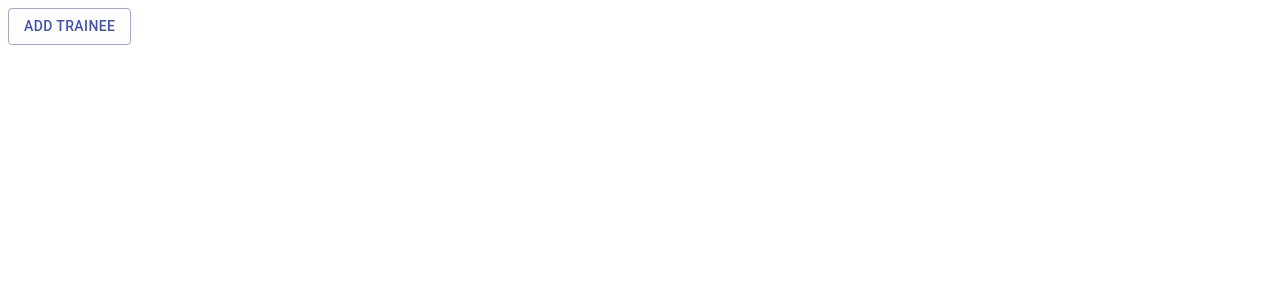
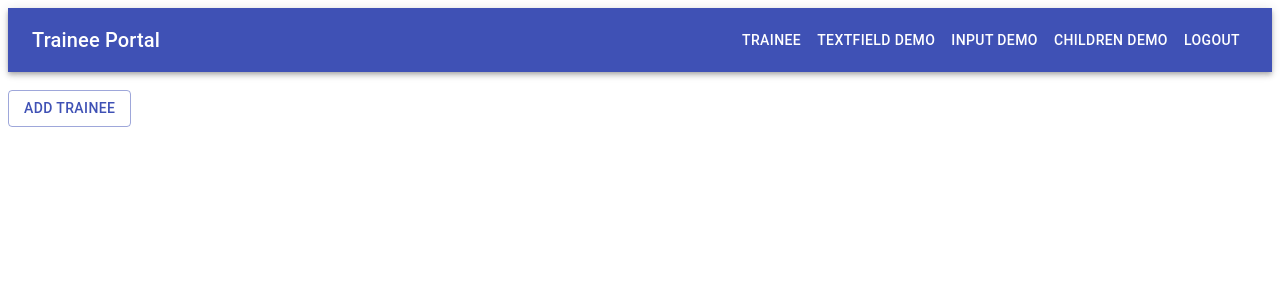
Before and after one commit to Priyankatiyar/javascript_Client, a React (Create React App) app in the folder training/: page / in a window 1280 px wide. Shown: the top 300 px of the page. Built offline with nearby package versions, Linux system fonts and the light colour scheme.

Commit message:
feat- NavBar and Login Ui

```diff
--- a/training/src/pages/Trainee/Trainee.jsx
+++ b/training/src/pages/Trainee/Trainee.jsx
@@ -1,6 +1,7 @@
 import { Button } from '@material-ui/core';
 import React from 'react';
 import AddDialog from './components/AddDialog/AddDialog';
+import NavBar from '../components/Navbar/Navbar';
 
 class Trainee extends React.Component {
   constructor(props) {
@@ -12,7 +13,11 @@ class Trainee extends React.Component {
     const { isOpen } = this.state;
     return (
       <>
-        <Button variant="outlined" color="primary" href="#outlined-buttons" onClick={() => this.setState({ isOpen: true })}>Add Trainee</Button>
+        <NavBar />
+        &nbsp;&nbsp;&nbsp;
+        <div>
+          <Button variant="outlined" color="primary" href="#outlined-buttons" onClick={() => this.setState({ isOpen: true })}>Add Trainee</Button>
+        </div>
         <AddDialog open={isOpen} />
       </>
     );
--- a/training/src/pages/Trainee/components/index.js
+++ b/training/src/pages/Trainee/components/index.js
@@ -0,0 +1 @@
+export { AddDialog } from './AddDialog';
--- /dev/null
+++ b/training/src/pages/components/Navbar/Navbar.jsx
@@ -0,0 +1,36 @@
+import React from 'react';
+import { makeStyles } from '@material-ui/core/styles';
+import AppBar from '@material-ui/core/AppBar';
+import Toolbar from '@material-ui/core/Toolbar';
+import Typography from '@material-ui/core/Typography';
+import Button from '@material-ui/core/Button';
+
+const useStyles = makeStyles(() => ({
+  root: {
+    flexGrow: 1,
+  },
+  title: {
+    flexGrow: 1,
+  },
+}));
+
+export default function NavBar() {
+  const classes = useStyles();
+
+  return (
+    <div className={classes.root}>
+      <AppBar position="static">
+        <Toolbar>
+          <Typography variant="h6" className={classes.title}>
+            Trainee Portal
+          </Typography>
+          <Button color="inherit">TRAINEE</Button>
+          <Button color="inherit">TEXTFIELD DEMO</Button>
+          <Button color="inherit">INPUT DEMO</Button>
+          <Button color="inherit">CHILDREN DEMO</Button>
+          <Button color="inherit"> LOGOUT</Button>
+        </Toolbar>
+      </AppBar>
+    </div>
+  );
+}
--- /dev/null
+++ b/training/src/pages/components/Navbar/index.js
@@ -0,0 +1 @@
+export { default as Navbar } from './Navbar';
--- /dev/null
+++ b/training/src/pages/components/index.js
@@ -0,0 +1 @@
+export { default as Navbar } from './Navbar/Navbar';
```
Also changed, not shown: training/src/pages/InputDemo/InputDemo.jsx (+5 -2 lines), training/src/pages/Login/Login.jsx (added), training/src/pages/Login/index.js (added).
